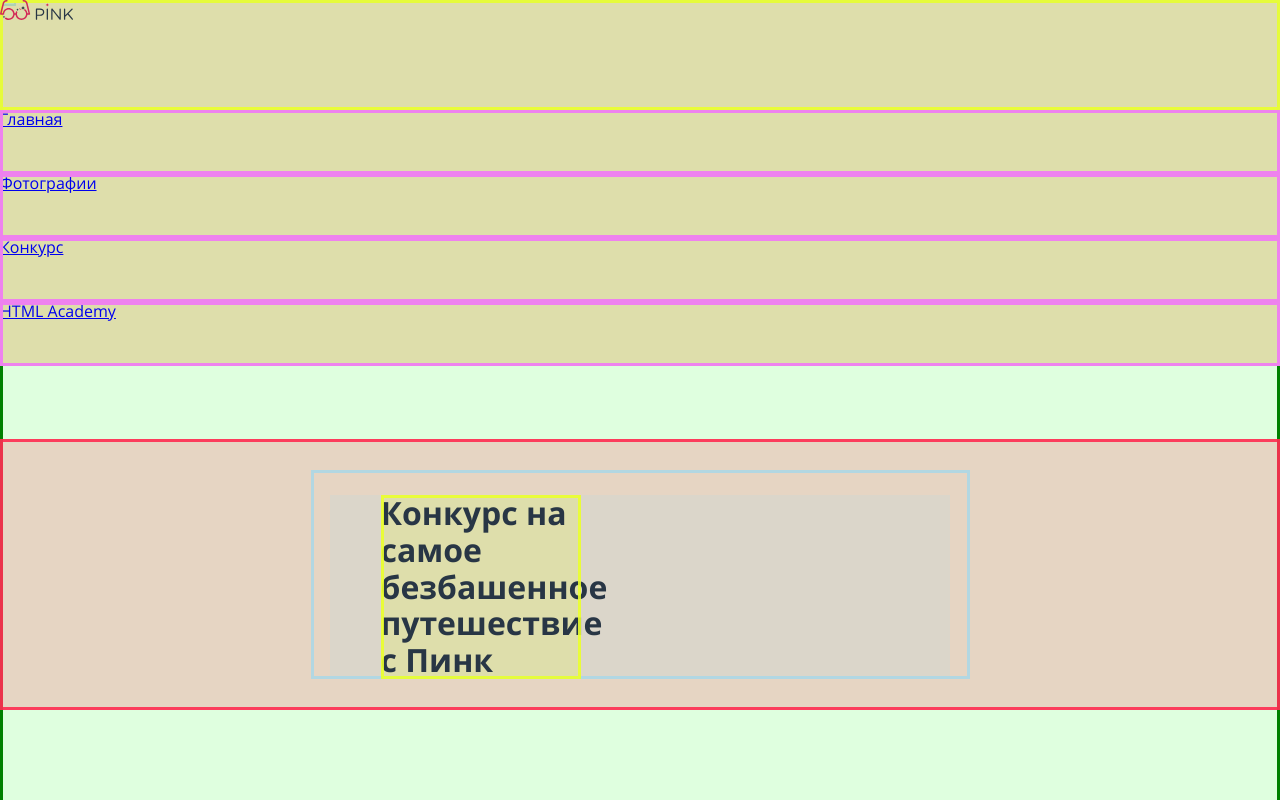
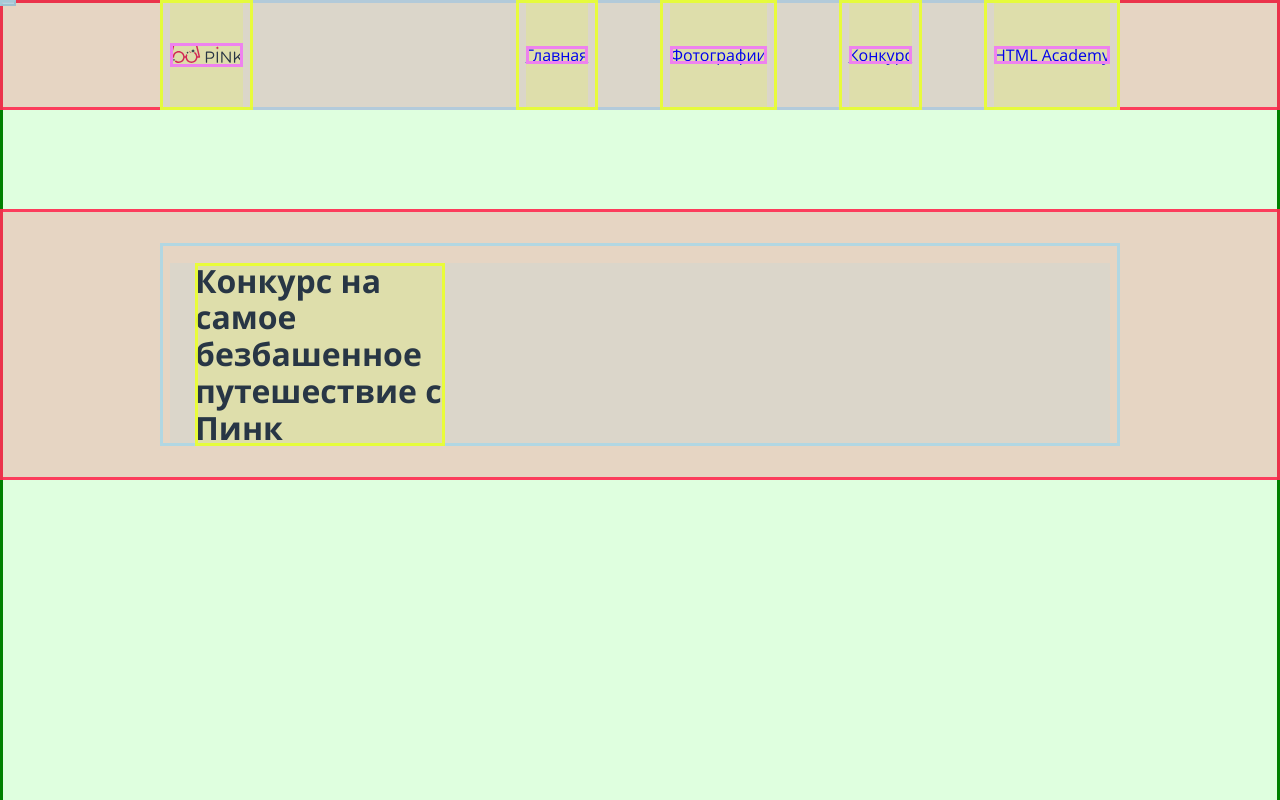
Before and after one commit to Kvezal/pink, a website: page form.html in a window 1280 px wide. Shown: the top 800 px of the page. Drawn offline with nearby package versions, Linux system fonts and the light colour scheme; files that its build step writes are made by us from their sources.

Commit message:
grid prepared for the page-header for the desktop version

```diff
--- a/sass/blocks/intro.scss
+++ b/sass/blocks/intro.scss
@@ -42,8 +42,11 @@
     }
 
     &__wrapper {
-      width: 620px;
+      box-sizing: border-box;
+      width: 640px;
       padding-top: 25px;
+      padding-right: 10px;
+      padding-left: 10px;
     }
 
     &__title {
@@ -72,3 +75,41 @@
     }
   }
 }
+
+@include MQ(L) {
+  .intro {
+    &--index {
+      margin-top: 99px;
+    }
+
+    &__wrapper {
+      width: 960px;
+      padding-top: 20px;
+    }
+
+    &__title {
+      display: block;
+      width: 250px;
+      min-height: 165px;
+      margin-top: 0;
+      margin-left: 25px;
+      margin-bottom: 0;
+    }
+
+    &__btn {
+      width: 300px;
+      margin-top: 56px;
+    }
+
+    &__inner {
+      width: 300px;
+      margin-top: 68px;
+    }
+
+    &__text {
+      width: 300px;
+      margin-top: 55px;
+      margin-bottom: 124px;
+    }
+  }
+}
--- a/sass/blocks/main-nav.scss
+++ b/sass/blocks/main-nav.scss
@@ -24,7 +24,6 @@
     display: block;
     min-height: 64px;
   }
-
 }
 
 @include MQ(M) {
@@ -47,3 +46,35 @@
     }
   }
 }
+
+@include MQ(L) {
+  .main-nav {
+    min-height: 110px;
+
+    &__list {
+      display: flex;
+      font-weight: wrap;
+      width: 960px;
+      margin-right: auto;
+      margin-left: auto;
+    }
+
+    &__item {
+      @include center();
+
+      margin-left: 62px;
+      padding-right: 10px;
+      padding-left: 10px;
+
+      &--logo {
+        margin-right: auto;
+        margin-left: 0;
+      }
+    }
+
+    &__link {
+      display: inline;
+      min-height: 0;
+    }
+  }
+}
--- a/sass/blocks/page-header.scss
+++ b/sass/blocks/page-header.scss
@@ -7,3 +7,9 @@
     min-height: 984px;
   }
 }
+
+@include MQ(L) {
+  .page-header {
+    min-height: 853px;
+  }
+}
```
